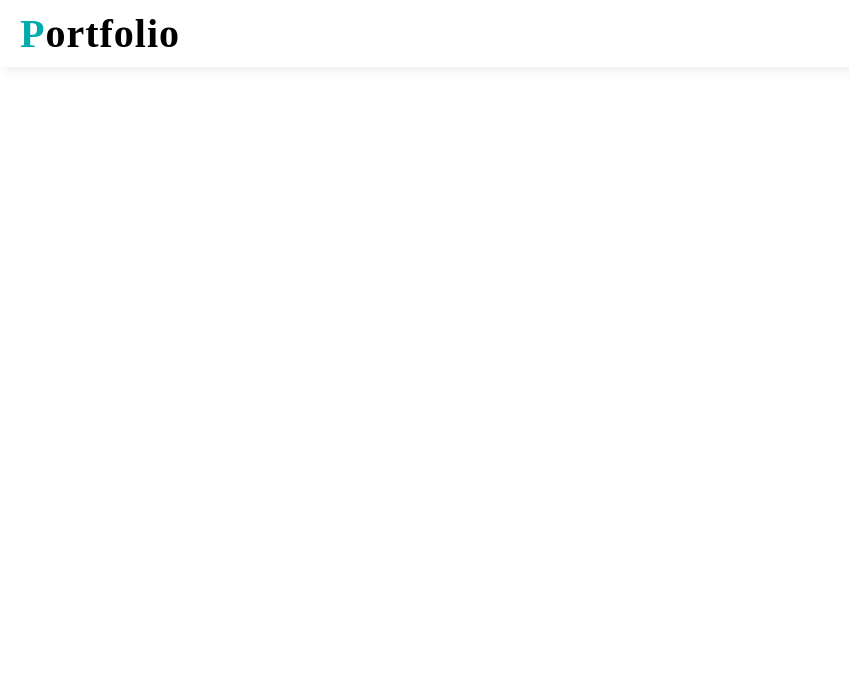
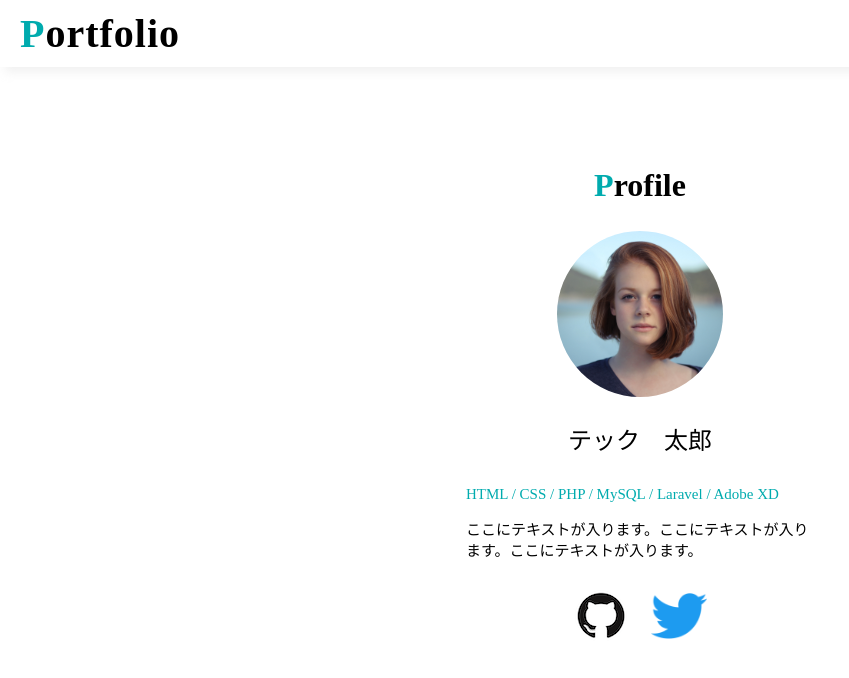
Before and after one commit to ryo-ta6666/Portfolio-Sample, a PHP site: page / in a window 1280 px wide. Before the commit the part shown is almost empty. Shown: the top 678 px of the page, without its empty margins (0-849 px from the left). Run offline with PHP 8.4, Linux system fonts and the light colour scheme.

Commit message:
mainのprofileの箱作成

```diff
--- a/index.html
+++ b/index.html
@@ -24,5 +24,50 @@
             </a>
         </h1>
     </header>
+
+    <!--
+        mainタグの作成
+        ・profile用とwork用の箱を作成する
+        →divタグを使っていきます
+     -->
+     <div class="block-main">
+         <!--
+             profileの箱
+          -->
+         <div class="box-profile">
+             <h2 class="sub-title">
+                 <span class="color-green">P</span>rofile
+             </h2>
+             <div class="item-list">
+                 <img src="img/profile.png" alt="プロフィール画像">
+                 <b>テック　太郎</b>
+                 <p class="color-green">HTML / CSS / PHP / MySQL / Laravel / Adobe XD</p>
+                 <p>ここにテキストが入ります。ここにテキストが入ります。ここにテキストが入ります。</p>
+             </div>
+             <ul class="icon-list">
+                 <li>
+                     <a href="">
+                         <img src="img/github.png" alt="Githubアイコン">
+                     </a>
+                 </li>
+                 <li>
+                     <a href="">
+                         <img src="img/twitter.png" alt="Twitterアイコン">
+                     </a>
+                 </li>
+             </ul>
+
+
+         </div>
+
+         <!--
+             workの箱
+          -->
+         <div>
+
+         </div>
+
+     </div>
+
 </body>
 </html>
--- a/style.css
+++ b/style.css
@@ -12,6 +12,9 @@ body {
     color: #00abae;
 }
 
+.sub-title {
+    font-size: 32px;
+}
 
 /*
  * [header]のスタイルシーと
@@ -29,3 +32,55 @@ body {
      text-decoration: none;
      letter-spacing: 1px;
  }
+
+ /*
+　＊[mainタグ]のスタイルシート
+　*/
+
+.block-main {
+    text-align: center;
+    margin: 100px 0;
+}
+
+/*
+ *[profile]のスタイルシート
+ */
+
+
+ .item-list {
+     width: 100%;
+     max-width: 348px;
+     margin: 0 auto;
+ }
+
+ .item-list b {
+     display: block;
+     font-size: 24px;
+     font-weight: normal;
+     margin: 20px 0 30px;
+ }
+
+ .item-list p {
+     font-size: 15px;
+     line-height: normal;
+     text-align: left;
+ }
+
+ .icon-list {
+     list-style: none;
+     width: 100;
+     max-width: 247px;
+     margin: 30px auto;
+     padding: 0;
+     display: flex;
+     justify-content: center;
+     align-items: center;
+ }
+
+ .icon-list li {
+     margin-right: 22px;
+ }
+
+ .icon-list li:last-child{
+     margin-right: 0;
+ }
```
